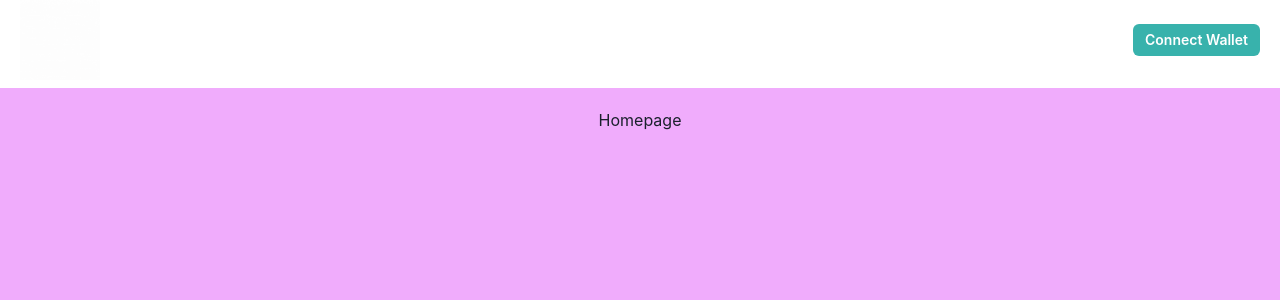
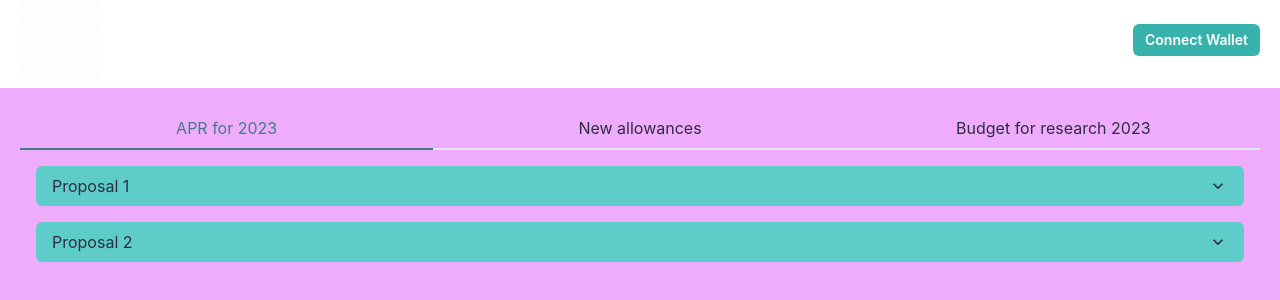
Before and after one commit to pablopoggiog/propose-it, a React (Create React App) app: page / in a window 1280 px wide. Shown: the top 300 px of the page. Built offline with nearby package versions, Linux system fonts and the light colour scheme.

Commit message:
Start displaying topics and proposals in homepage

```diff
--- a/src/pages/Home.tsx
+++ b/src/pages/Home.tsx
@@ -1,5 +1,14 @@
 import { FC } from "react";
-import { Flex } from "@chakra-ui/react";
+import {
+  Tabs,
+  TabList,
+  TabPanels,
+  Tab,
+  TabPanel,
+  Flex
+} from "@chakra-ui/react";
+import { Topic } from "src/components/Topic";
+import { topics } from "src/mocks";
 
 export const HomePage: FC = () => {
   return (
@@ -12,7 +21,23 @@ export const HomePage: FC = () => {
       pos="relative"
       bg="#f0acfc"
     >
-      Homepage
+      <Tabs colorScheme="teal" w="full" zIndex={1} bg="primary" opacity={0.9}>
+        <TabList w="full" justifyContent="space-between">
+          {topics.map(({ id, name }) => (
+            <Tab key={id} w="full">
+              {name}
+            </Tab>
+          ))}
+        </TabList>
+
+        <TabPanels>
+          {topics.map((topic) => (
+            <TabPanel>
+              <Topic key={topic.id} {...topic} />
+            </TabPanel>
+          ))}
+        </TabPanels>
+      </Tabs>
     </Flex>
   );
 };
```
